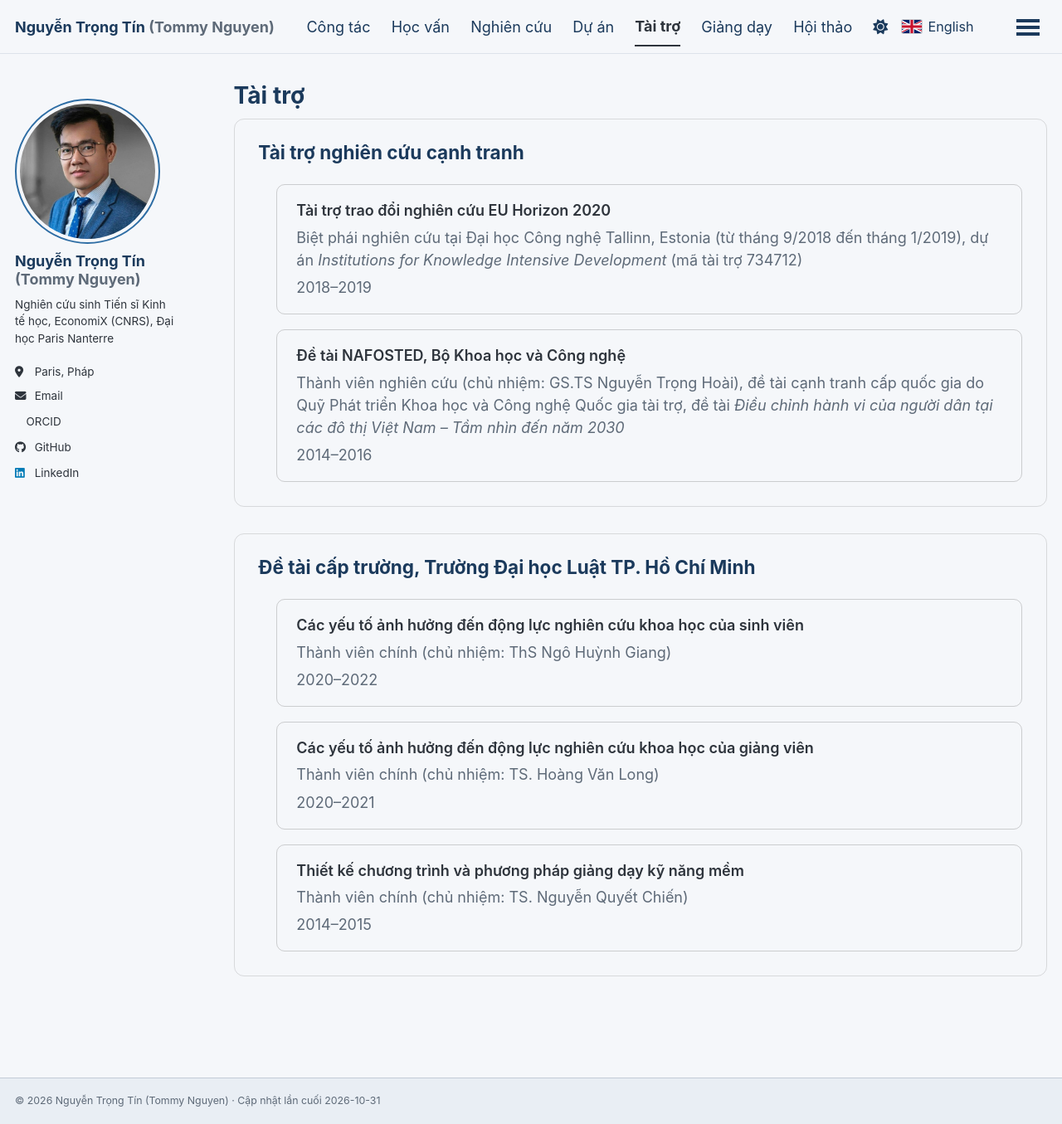
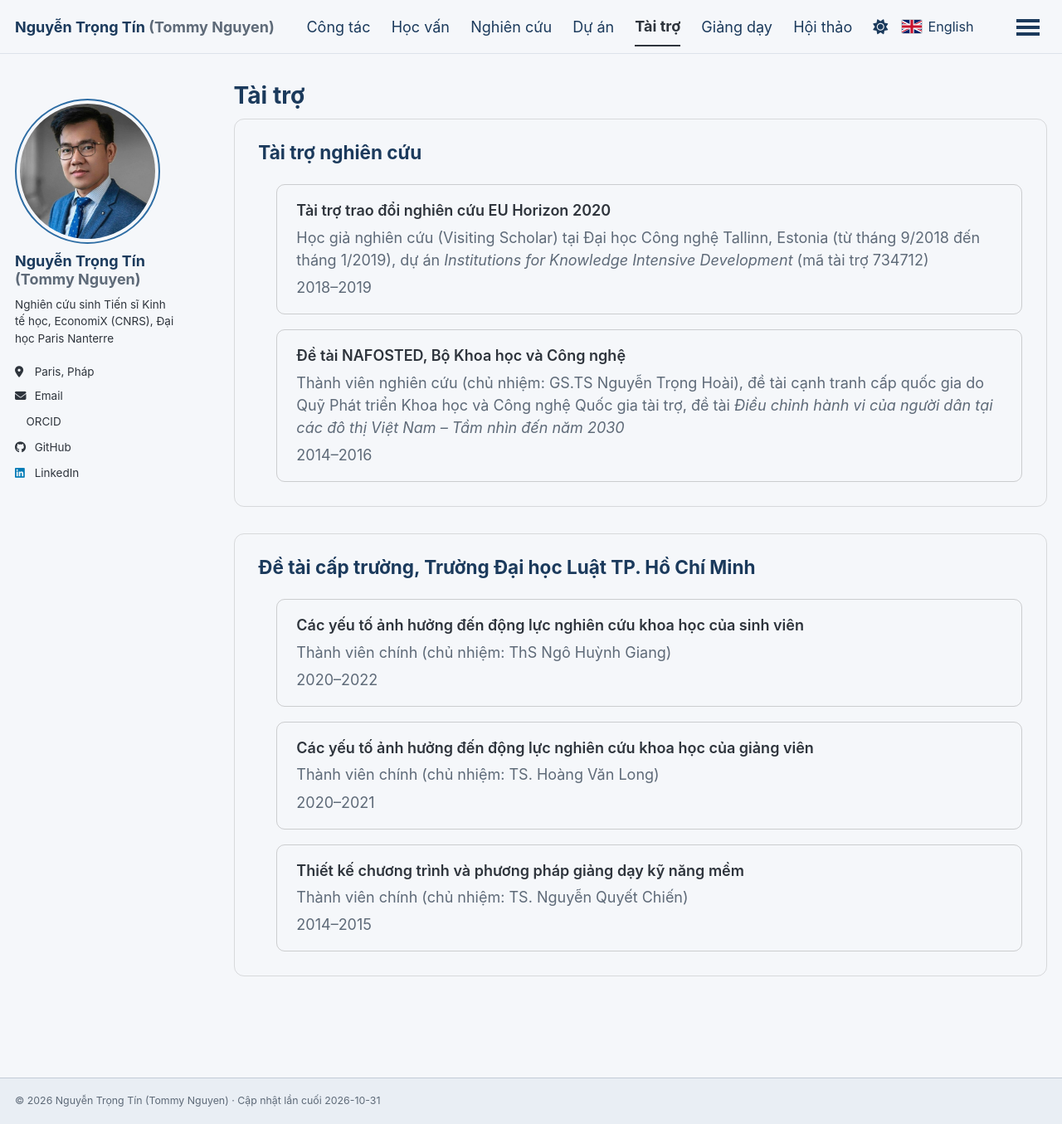
Before and after one commit to trongtin142/trongtin142.github.io, a Jekyll site: the page built from _pages/vi-grants.md, in a window 1280 px wide and 1355 px high. Shown: the whole window at 83% size. Built offline with Jekyll 4.4.1, drawn with Linux system fonts in a browser that asks for light colours; a script bundle is joined from its source files by our own code; a style sheet for code colours, icons or effects is not loaded.

Commit message:
Reword Visiting Scholar line and section heading on Vietnamese Grants page

```diff
--- a/_pages/vi-grants.md
+++ b/_pages/vi-grants.md
@@ -9,11 +9,11 @@ author_profile: true
 {% include base_path %}
 
 <div class="conf-section">
-<h2>Tài trợ nghiên cứu cạnh tranh</h2>
+<h2>Tài trợ nghiên cứu</h2>
 
 <div class="conf-item">
 <div class="conf-item__event">Tài trợ trao đổi nghiên cứu EU Horizon 2020</div>
-<div class="conf-item__detail">Biệt phái nghiên cứu tại Đại học Công nghệ Tallinn, Estonia (từ tháng 9/2018 đến tháng 1/2019), dự án <em>Institutions for Knowledge Intensive Development</em> (mã tài trợ 734712)</div>
+<div class="conf-item__detail">Học giả nghiên cứu (Visiting Scholar) tại Đại học Công nghệ Tallinn, Estonia (từ tháng 9/2018 đến tháng 1/2019), dự án <em>Institutions for Knowledge Intensive Development</em> (mã tài trợ 734712)</div>
 <div class="conf-item__detail">2018–2019</div>
 </div>
 
```
